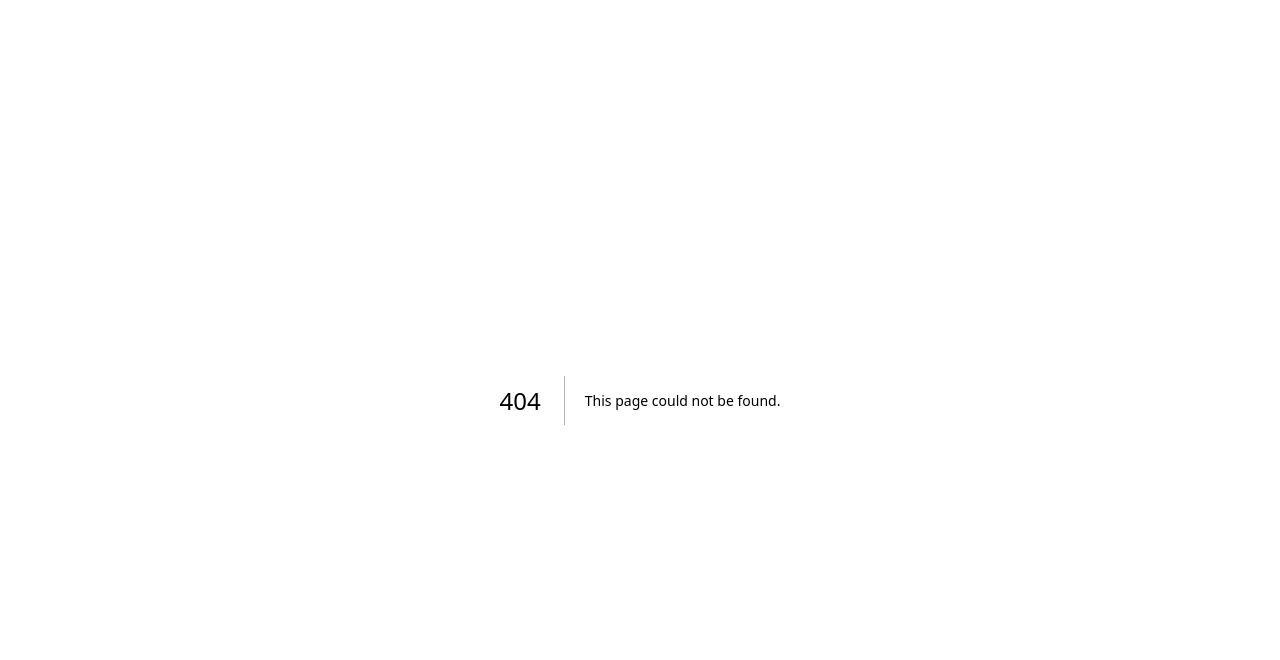
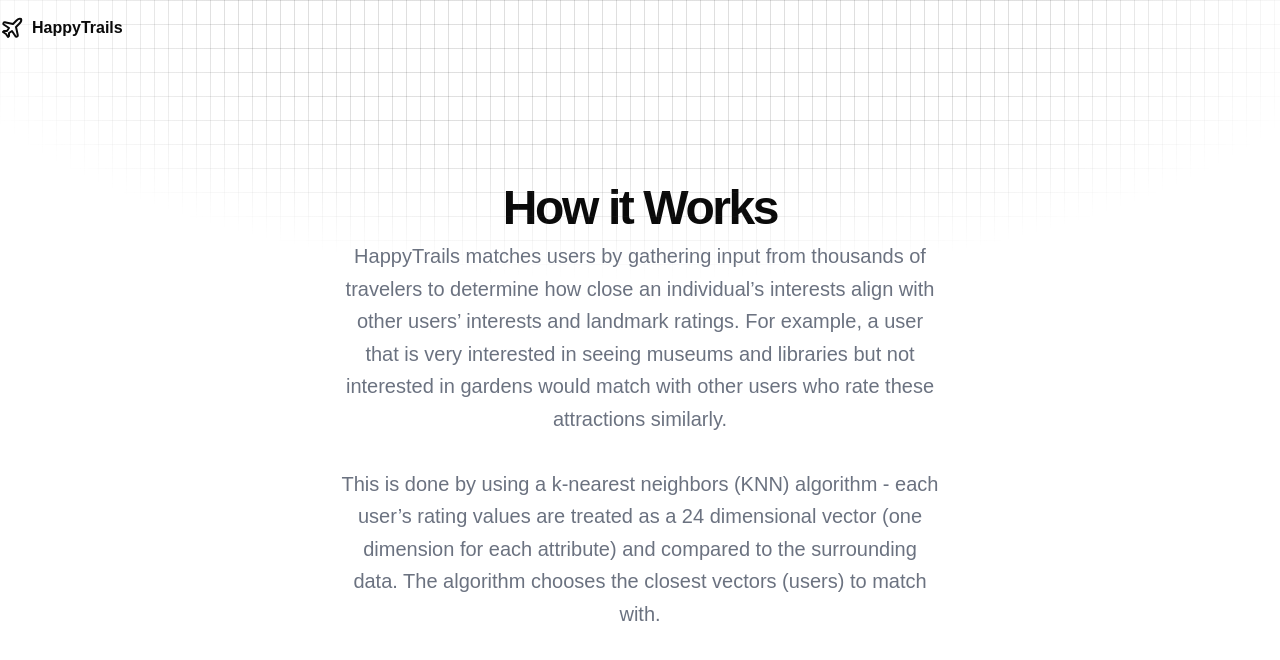
Before and after one commit to MihirSharma15/CDC2024, a Next.js app in the folder webapp/frontend/: page /visual in a window 1280 px wide. Before the commit this address had no page. Shown: the top 660 px of the page. Built offline with nearby package versions, Linux system fonts and the light colour scheme.

Commit message:
final commit
yipee

```diff
--- a/webapp/frontend/src/app/dashboard/[uid]/page.tsx
+++ b/webapp/frontend/src/app/dashboard/[uid]/page.tsx
@@ -111,6 +111,7 @@ export default function Component() {
             <h1 className="text-3xl font-bold text-center mb-8">Your Travel Buddy Matches!</h1>
             <div className="flex flex-row w-full justify-center items-center">
                 <Button variant={"link"}>
+                    <link href="/visual"></link>
                     See how it works.
                 </Button>
             </div>
--- a/webapp/frontend/src/app/page.tsx
+++ b/webapp/frontend/src/app/page.tsx
@@ -19,8 +19,10 @@ export default function LandingPage() {
             <span className="font-bold">HappyTrails</span>
           </Link>
           <nav className="ml-auto flex items-center">
-            <Link href="/signuplogin" passHref>
-              <Button variant="ghost">Get Started</Button>
+            <Link href="/visual" passHref>
+              <Button variant="link">
+                Learn how it works.
+                </Button>
             </Link>
           </nav>
         </header>
@@ -30,7 +32,6 @@ export default function LandingPage() {
               <div className="flex flex-col items-center space-y-4 text-center">
                 <div className="space-y-2">
                   <h1 className="text-3xl font-bold tracking-tighter sm:text-4xl md:text-5xl lg:text-6xl/none">
-
                     <TypeAnimation
                       sequence={[
                         // Same substring at the start will only be typed out once, initially
--- /dev/null
+++ b/webapp/frontend/src/app/visual/page.tsx
@@ -0,0 +1,35 @@
+import Link from "next/link";
+import { Button } from "@/components/ui/button";
+import { Plane } from "lucide-react";
+
+export default function Visual() {
+    return (
+        <div>
+            <div className="pointer-events-none absolute inset-0 bg-[linear-gradient(to_right,#4f4f4f2e_1px,transparent_1px),linear-gradient(to_bottom,#4f4f4f2e_1px,transparent_1px)] bg-[size:14px_24px] [mask-image:radial-gradient(ellipse_80%_50%_at_50%_0%,#000_40%,transparent_70%)]"></div>
+            <div className="grid gap-10 sm:grid-cols-2 lg:grid-cols-3"></div>
+            <Link className="ml-auto flex items-center ml-4 my-4 mx-4 space-x-2" href="/">
+                <Plane className="h-6 w-6" />
+                <span className="font-bold">HappyTrails</span>
+            </Link>
+
+            <section className="w-full py-12 md:py-24 lg:py-32">
+                <div className="container px-4 md:px-6">
+                    <div className="flex flex-col items-center justify-center space-y-4 text-center">
+                        <div className="space-y-2">
+                            <h2 className="text-3xl font-bold tracking-tighter sm:text-5xl">How it Works</h2>
+                            <p className="max-w-[600px] text-gray-500 md:text-xl/relaxed lg:text-base/relaxed xl:text-xl/relaxed dark:text-gray-400">
+                                HappyTrails matches users by gathering input from thousands of travelers to determine how close an individual’s interests align with other users’ interests and landmark ratings. For example, a user that is very interested in seeing museums and libraries but not interested in gardens would match with other users who rate these attractions similarly.<br />
+                                <br />
+                                This is done by using a k-nearest neighbors (KNN) algorithm - each user’s rating values are treated as a 24 dimensional vector (one dimension for each attribute) and compared to the surrounding data. The algorithm chooses the closest vectors (users) to match with.
+                            </p>
+                        </div>
+                    </div>
+                </div>
+            </section>
+
+        </div>
+
+
+
+    );
+}
```
